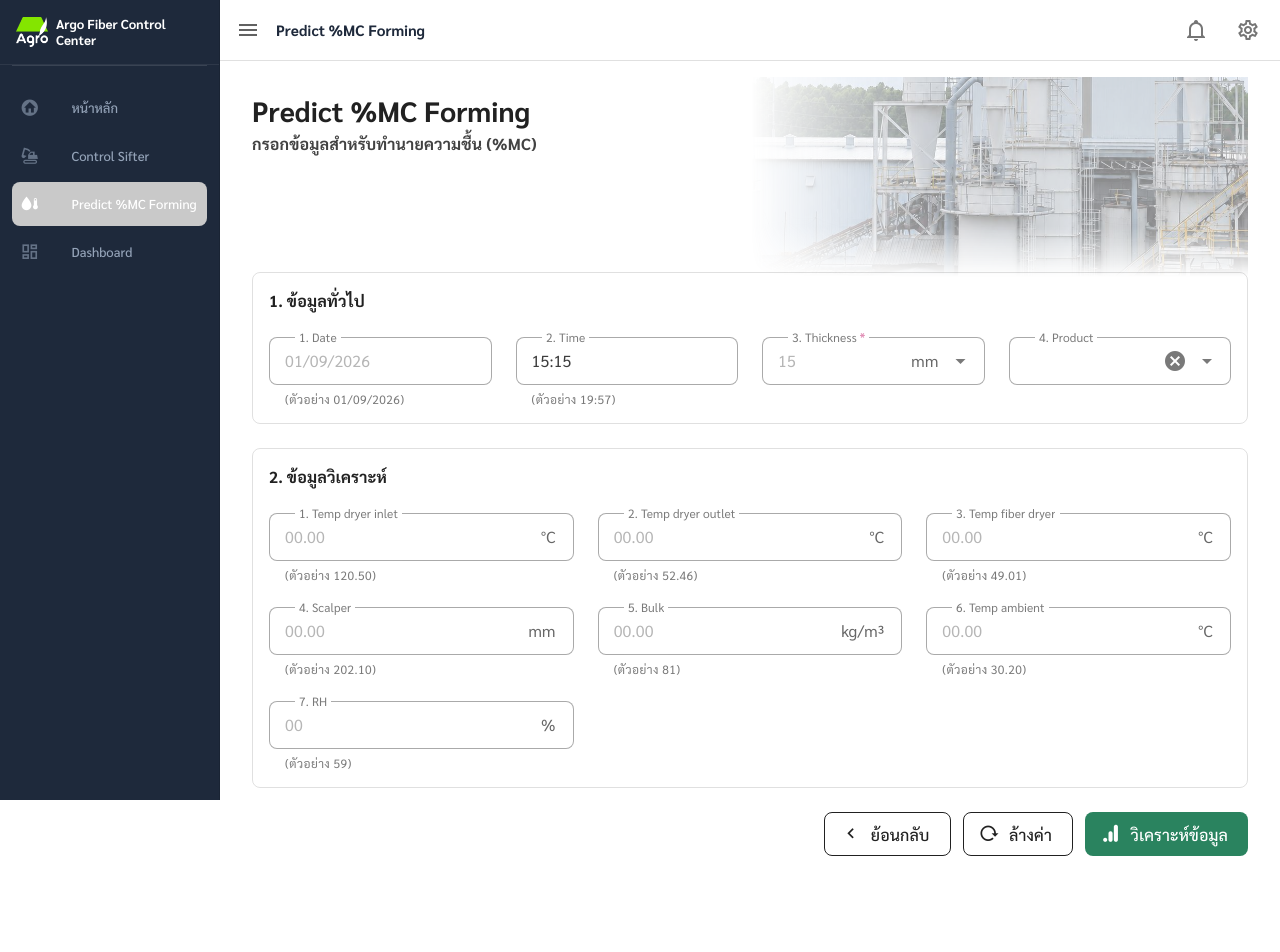
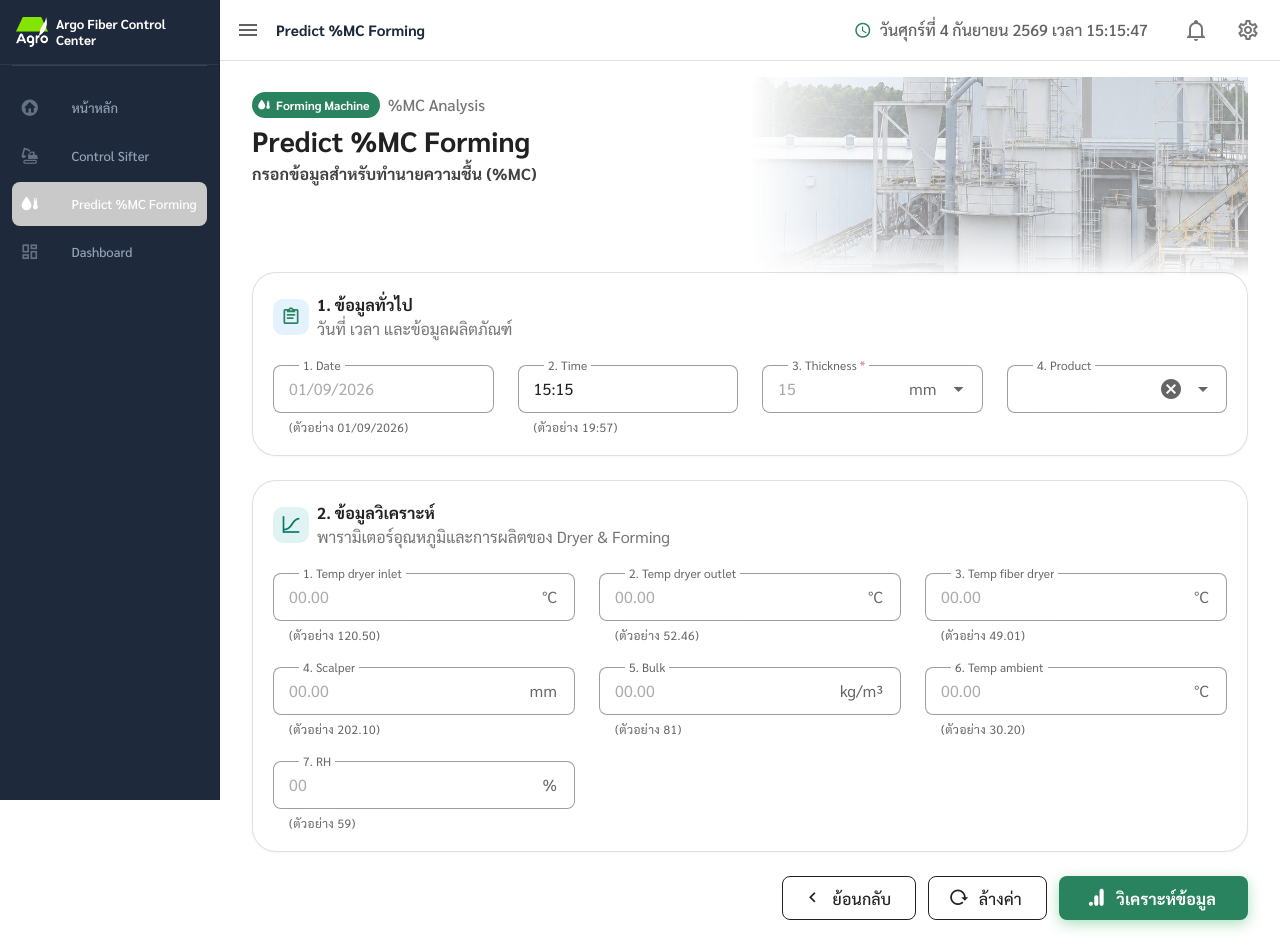
Before and after one commit to SOMDOi555/Project-Bank, a Vue app: page /predict-mc in a window 1280 px wide. Before the commit the page ends 888 px from the top, so only its background shows below. Built offline with nearby package versions, Linux system fonts and the light colour scheme; a small style sheet from the web is missing.

Commit message:
feat: implement MC prediction UI components and pages for moisture content analysis

```diff
--- a/src/App.vue
+++ b/src/App.vue
@@ -60,6 +60,12 @@
 
       <v-spacer />
 
+      <!-- Thai Date & Time Display -->
+      <div class="d-none d-sm-flex align-center ga-2 text-grey-darken-2 mr-3 px-3 py-1">
+        <v-icon size="18" color="primary">mdi-clock-outline</v-icon>
+        <span class="text-caption font-weight-medium">{{ currentThaiDateTime }}</span>
+      </div>
+
       <!-- Top Bar Actions -->
       <v-btn icon variant="text" color="grey-darken-1" class="mr-1">
         <v-icon>mdi-bell-outline</v-icon>
@@ -77,12 +83,37 @@
 </template>
 
 <script setup lang="ts">
-import { ref, computed } from "vue";
+import { ref, computed, onMounted, onUnmounted } from "vue";
 import { useRoute, useRouter } from "vue-router";
 
 const drawer = ref(true);
 const route = useRoute();
 const router = useRouter();
+
+// วันที่และเวลาปัจจุบันแบบไทย
+const currentThaiDateTime = ref("");
+const updateThaiDateTime = () => {
+  const now = new Date();
+  currentThaiDateTime.value = now.toLocaleDateString("th-TH", {
+    year: "numeric",
+    month: "long",
+    day: "numeric",
+    weekday: "long",
+    hour: "2-digit",
+    minute: "2-digit",
+    second: "2-digit",
+  });
+};
+
+let timer: ReturnType<typeof setInterval> | null = null;
+onMounted(() => {
+  updateThaiDateTime();
+  timer = setInterval(updateThaiDateTime, 1000);
+});
+
+onUnmounted(() => {
+  if (timer) clearInterval(timer);
+});
 
 const menuItems = [
   {
--- a/src/components/AnalysisForm.vue
+++ b/src/components/AnalysisForm.vue
@@ -9,6 +9,13 @@
 
       <v-row align="center" justify="space-between" class="welcome-content">
         <v-col cols="12" md="8" lg="7">
+          <div class="d-flex align-center ga-2 mb-1">
+            <v-chip size="small" color="primary" variant="flat" class="font-weight-bold">
+              <v-icon start size="14">mdi-filter-cog</v-icon>
+              {{ machine.name }}
+            </v-chip>
+            <span class="text-caption text-grey-darken-1 font-weight-medium">Machine Analysis</span>
+          </div>
           <div
             class="text-headline-medium font-weight-bold text-grey-darken-4 mb-1"
           >
@@ -17,7 +24,7 @@
           <div
             class="text-title-medium font-weight-bold text-grey-darken-3 mb-2"
           >
-            กรอกข้อมูลสำหรับวิเคราะห์ข้อมูล
+            กรอกข้อมูลสำหรับวิเคราะห์ข้อมูล Sifter
           </div>
         </v-col>
       </v-row>
@@ -26,10 +33,16 @@
     <!-- Form -->
     <v-form ref="formRef" @submit.prevent="handleSubmit">
       <!-- กลุ่มที่ 1: Product -->
-      <div class="mb-6 border rounded-lg pa-4">
-        <v-row>
-          <v-col cols="12">
-            <div class="text-title-medium font-weight-bold">1. Product</div>
+      <div class="form-section-card mb-6 border rounded-xl pa-5 bg-white">
+        <v-row class="mb-2">
+          <v-col cols="12" class="d-flex align-center ga-2">
+            <div class="section-icon-box bg-blue-lighten-5">
+              <v-icon color="primary" size="20">mdi-package-variant-closed</v-icon>
+            </div>
+            <div>
+              <div class="text-title-medium font-weight-bold text-grey-darken-4">1. Product</div>
+              <div class="text-caption text-grey-darken-1">ข้อมูลชนิดผลิตภัณฑ์และล็อตการผลิต</div>
+            </div>
           </v-col>
         </v-row>
 
@@ -89,11 +102,17 @@
       </div>
 
       <!-- กลุ่มที่ 2: Fiber Condition -->
-      <div class="mb-6 border rounded-lg pa-4">
-        <v-row>
-          <v-col cols="12">
-            <div class="text-title-medium font-weight-bold">
+      <div class="form-section-card mb-6 border rounded-xl pa-5 bg-white">
+        <v-row class="mb-2">
+          <v-col cols="12" class="d-flex align-center ga-2">
+            <div class="section-icon-box bg-teal-lighten-5">
+              <v-icon color="teal-darken-2" size="20">mdi-flask-outline</v-icon>
+            </div>
+            <div>
+              <div class="text-title-medium font-weight-bold text-grey-darken-4">
                 2. Fiber Condition
+              </div>
+              <div class="text-caption text-grey-darken-1">สภาวะและคุณสมบัติของเส้นใยไม้</div>
             </div>
           </v-col>
         </v-row>
@@ -105,7 +124,7 @@
               v-model="formData.weight"
               type="number"
               step="0.01"
-              label="Weight(น้ำหนัก)"
+              label="Weight (น้ำหนัก)"
               placeholder="00.00"
               persistent-placeholder
               variant="outlined"
@@ -138,6 +157,7 @@
               label="Volume (ปริมาตร)"
               suffix="ml"
               hint="(กรอกค่า 40-50)"
+              placeholder="00"
               persistent-placeholder
               persistent-hint
               clearable
@@ -183,11 +203,17 @@
       </div>
 
       <!-- กลุ่มที่ 3: Sifter condition -->
-      <div class="mb-6 border rounded-lg pa-4">
-        <v-row>
-          <v-col cols="12">
-            <div class="text-title-medium font-weight-bold">
+      <div class="form-section-card mb-6 border rounded-xl pa-5 bg-white">
+        <v-row class="mb-2">
+          <v-col cols="12" class="d-flex align-center ga-2">
+            <div class="section-icon-box bg-amber-lighten-5">
+              <v-icon color="amber-darken-3" size="20">mdi-tune-vertical</v-icon>
+            </div>
+            <div>
+              <div class="text-title-medium font-weight-bold text-grey-darken-4">
                 3. Sifter condition
+              </div>
+              <div class="text-caption text-grey-darken-1">พารามิเตอร์การตั้งค่าเครื่อง Sifter</div>
             </div>
           </v-col>
         </v-row>
@@ -301,7 +327,7 @@
             variant="outlined"
             rounded="lg"
             size="large"
-          class="w-100 w-sm-auto"
+            class="w-100 w-sm-auto px-6 font-weight-medium"
             prepend-icon="mdi-chevron-left"
             @click="emit('back')"
           >
@@ -311,7 +337,7 @@
             variant="outlined"
             rounded="lg"
             size="large"
-          class="w-100 w-sm-auto"
+            class="w-100 w-sm-auto px-6 font-weight-medium"
             prepend-icon="mdi-reload"
             @click="resetForm"
           >
@@ -321,7 +347,7 @@
             variant="flat"
             rounded="lg"
             size="large"
-          class="bg-primary w-100 w-sm-auto"
+            class="bg-primary w-100 w-sm-auto px-8 font-weight-bold shadow-btn"
             prepend-icon="mdi-google-analytics"
             @click="handleSubmit"
           >
@@ -499,6 +525,41 @@ const handleSubmit = async () => {
   mask-composite: intersect;
 }
 
+/* --- Form Section Card Polish --- */
+.form-section-card {
+  box-shadow: 0 1px 3px rgba(0, 0, 0, 0.04);
+  transition: all 0.2s ease-in-out;
+}
+
+.form-section-card:hover {
+  border-color: #cbd5e1 !important;
+  box-shadow: 0 4px 12px rgba(0, 0, 0, 0.05);
+}
+
+.section-icon-box {
+  width: 36px;
+  height: 36px;
+  border-radius: 10px;
+  display: flex;
+  align-items: center;
+  justify-content: center;
+  flex-shrink: 0;
+}
+
+.shadow-btn {
+  box-shadow: 0 4px 14px rgba(22, 163, 74, 0.35) !important;
+  transition: transform 0.15s ease, box-shadow 0.15s ease;
+}
+
+.shadow-btn:hover {
+  transform: translateY(-1px);
+  box-shadow: 0 6px 18px rgba(22, 163, 74, 0.45) !important;
+}
+
+.shadow-btn:active {
+  transform: translateY(0);
+}
+
 @media (max-width: 768px) {
   .factory-bg-container {
     width: 65%;
--- a/src/components/AnalysisResult.vue
+++ b/src/components/AnalysisResult.vue
@@ -14,22 +14,12 @@
           </div>
         </div>
       </div>
-      <v-btn
-        variant="outlined"
-        color="grey-darken-2"
-        rounded="lg"
-        prepend-icon="mdi-arrow-left"
-        size="small"
-        @click="emit('back')"
-      >
-        กลับไปวิเคราะห์ใหม่
-      </v-btn>
     </div>
 
     <!-- Top Cards Row: Bulk Density, Current Sifter, Recommendation -->
     <v-row class="mb-6">
       <!-- Bulk Density Result -->
-      <v-col cols="12" md="4">
+      <v-col cols="12" md="6">
         <v-card rounded="lg" elevation="0" class="result-card h-100">
           <v-card-text class="pa-6 text-center">
             <div class="d-flex align-center ga-2 mb-4">
@@ -72,7 +62,7 @@
       </v-col>
 
       <!-- Analysis Input Data (Form Data Summary) -->
-      <v-col cols="12" md="4">
+      <v-col cols="12" md="6">
         <v-card rounded="lg" elevation="0" class="result-card h-100">
           <v-card-text class="pa-6">
             <div class="d-flex align-center justify-space-between mb-4">
@@ -183,9 +173,10 @@
           </v-card-text>
         </v-card>
       </v-col>
-
+    </v-row>
+    <v-row>
       <!-- Recommendation -->
-      <v-col cols="12" md="4">
+      <v-col cols="12">
         <v-card rounded="lg" elevation="0" class="result-card h-100">
           <v-card-text class="pa-5">
             <!-- Header -->
@@ -194,7 +185,7 @@
                 <v-icon :color="isNormal ? 'success' : 'warning'" size="20">mdi-tune</v-icon>
               </div>
               <div>
-                <div class="section-title" style="font-size:14px;">
+                <div class="section-title" style="font-size:16px;">
                   {{ isNormal ? 'ค่าอยู่ในเกณฑ์ปกติ' : 'ควรปรับลดค่า Sifter เพื่อลด Bulk Density' }}
                 </div>
                 <div class="rec-subtitle">
@@ -204,8 +195,9 @@
             </div>
 
             <!-- Adjustment Table -->
-            <div class="adj-table">
-              <!-- Table Header -->
+            <div class="adj-table-wrapper">
+              <div class="adj-table">
+                <!-- Table Header -->
               <div class="adj-table-header">
                 <div class="adj-col adj-col--var">ตัวแปรที่ต้องปรับ</div>
                 <div class="adj-col adj-col--current">ค่าปัจจุบัน</div>
@@ -317,7 +309,7 @@
                   {{ result?.formData?.damper1 != null ? `${result.formData.damper1} mm` : '—' }}
                 </div>
                 <div class="adj-col adj-col--range adj-col--highlight">
-                  <div class="adj-val--range" style="font-size:13px;">
+                  <div class="adj-val--range">
                     {{ result?.formData?.damper1 != null ? `${result.formData.damper1} mm` : '—' }}
                   </div>
                   <div class="adj-val--hint">(คงเดิม)</div>
@@ -328,8 +320,9 @@
                 </div>
               </div>
             </div>
+          </div>
 
-            <!-- Footer note -->
+          <!-- Footer note -->
             <div class="rec-footer mt-3">
               <v-icon size="14" color="info" class="me-1">mdi-information-outline</v-icon>
               <span>หลังปรับแล้ว ให้ตรวจวัดค่า Bulk Density อีกครั้ง</span>
@@ -338,13 +331,37 @@
         </v-card>
       </v-col>
     </v-row>
+
+    <!-- Bottom Actions -->
+    <v-row class="mt-4 mb-2">
+      <v-col cols="12" class="d-flex justify-center justify-sm-end">
+        <v-btn
+          variant="flat"
+          color="primary"
+          rounded="lg"
+          size="large"
+          prepend-icon="mdi-arrow-left"
+          class="w-100 w-sm-auto px-8 font-weight-bold"
+          @click="emit('back')"
+        >
+          กลับไปวิเคราะห์ใหม่
+        </v-btn>
+      </v-col>
+    </v-row>
   </div>
 </template>
 
 <script setup lang="ts">
-import { computed } from 'vue'
+import { computed, onMounted } from 'vue'
 import type { SifterAnalysisResult } from '@/types/machine'
 import { getRecommendedRanges, type RecommendedRanges } from '@/utils/sifter'
+
+onMounted(() => {
+  window.scrollTo({ top: 0, left: 0, behavior: 'instant' })
+  // Scroll main content container if Vuetify uses internal scrolling
+  document.querySelector('.v-main')?.scrollTo({ top: 0, left: 0, behavior: 'instant' })
+  document.documentElement.scrollTo({ top: 0, left: 0, behavior: 'instant' })
+})
 
 const props = defineProps<{
   result: SifterAnalysisResult | null
@@ -564,8 +581,8 @@ function diffDirection(dMin: number, dMax: number): 'down' | 'up' | 'same' {
 
 /* --- Recommendation --- */
 .rec-icon {
-  width: 36px;
-  height: 36px;
+  width: 40px;
+  height: 40px;
   border-radius: 50%;
   display: flex;
   align-items: center;
@@ -577,17 +594,23 @@ function diffDirection(dMin: number, dMax: number): 'down' | 'up' | 'same' {
 .rec-icon--warn { background: #fef3c7; }
 
 .rec-subtitle {
-  font-size: 11px;
-  color: #94a3b8;
-  margin-top: 1px;
+  font-size: 16px;
+  color: #64748b;
+  margin-top: 2px;
 }
 
 /* --- Adjustment Table --- */
+.adj-table-wrapper {
+  width: 100%;
+  overflow-x: auto;
+  -webkit-overflow-scrolling: touch;
+}
+
 .adj-table {
   border: 1px solid #e2e8f0;
   border-radius: 10px;
-  overflow: hidden;
-  font-size: 11px;
+  font-size: 16px;
+  min-width: 580px;
 }
 
 .adj-table-header,
@@ -602,7 +625,7 @@ function diffDirection(dMin: number, dMax: number): 'down' | 'up' | 'same' {
   border-bottom: 1px solid #e2e8f0;
   font-weight: 700;
   color: #64748b;
-  font-size: 10px;
+  font-size: 14px;
   text-transform: uppercase;
   letter-spacing: 0.04em;
 }
@@ -642,62 +665,62 @@ function diffDirection(dMin: number, dMax: number): 'down' | 'up' | 'same' {
 }
 
 .adj-var-name {
-  font-size: 11px;
+  font-size: 16px;
   font-weight: 700;
   color: #1e293b;
   line-height: 1.2;
 }
 
 .adj-var-sub {
-  font-size: 10px;
+  font-size: 13px;
   color: #94a3b8;
 }
 
 .adj-val--current {
-  font-size: 13px;
+  font-size: 16px;
   font-weight: 800;
   color: #000000;
 }
 
 .adj-val--range {
-  font-size: 12px;
+  font-size: 16px;
   font-weight: 800;
   color: #16a34a;
   text-align: center;
 }
 
 .adj-val--hint {
-  font-size: 9px;
+  font-size: 12px;
   color: #64748b;
   text-align: center;
   line-height: 1.3;
 }
 
 .adj-val--ok {
-  font-size: 11px;
+  font-size: 16px;
   font-weight: 600;
   color: #64748b;
 }
 
 .adj-change--down {
-  font-size: 10px;
+  font-size: 14px;
   font-weight: 700;
   color: #16a34a;
 }
 
 .adj-change--val {
-  font-size: 11px;
+  font-size: 16px;
   font-weight: 800;
   color: #16a34a;
 }
 
 .adj-change--neutral {
-  font-size: 10px;
+  font-size: 14px;
   color: #94a3b8;
 }
 
 .adj-change--up {
-  font-size: 10px;
+  font-size: 14px;
   font-weight: 700;
   color: #d97706;
 }
@@ -710,12 +733,48 @@ function diffDirection(dMin: number, dMax: number): 'down' | 'up' | 'same' {
 .rec-footer {
   display: flex;
   align-items: center;
-  font-size: 11px;
+  font-size: 14px;
   color: #64748b;
   background: #f0f9ff;
   border: 1px solid #bae6fd;
   border-radius: 6px;
-  padding: 6px 10px;
+  padding: 8px 12px;
   line-height: 1.5;
 }
+
+.shadow-btn {
+  box-shadow: 0 4px 14px rgba(22, 163, 74, 0.35) !important;
+  transition: transform 0.15s ease, box-shadow 0.15s ease;
+}
+
+.shadow-btn:hover {
+  transform: translateY(-1px);
+  box-shadow: 0 6px 18px rgba(22, 163, 74, 0.45) !important;
+}
+
+.shadow-btn:active {
+  transform: translateY(0);
+}
+
+@media (max-width: 600px) {
+  .adj-table {
+    min-width: 520px;
+    font-size: 14px;
+  }
+  .adj-table-header {
+    font-size: 12px;
+  }
+  .adj-var-name {
+    font-size: 14px;
+  }
+  .adj-val--current,
+  .adj-val--range,
+  .adj-val--ok,
+  .adj-change--val {
+    font-size: 14px;
+  }
+  .rec-subtitle {
+    font-size: 14px;
+  }
+}
 </style>
--- a/src/components/PredictMCForm.vue
+++ b/src/components/PredictMCForm.vue
@@ -9,6 +9,13 @@
 
       <v-row align="center" justify="space-between" class="welcome-content">
         <v-col cols="12" md="8" lg="7">
+          <div class="d-flex align-center ga-2 mb-1">
+            <v-chip size="small" color="primary" variant="flat" class="font-weight-bold">
+              <v-icon start size="14">mdi-water-thermometer</v-icon>
+              Forming Machine
+            </v-chip>
+            <span class="text-caption text-grey-darken-1 font-weight-medium">%MC Analysis</span>
+          </div>
           <div
             class="text-headline-medium font-weight-bold text-grey-darken-4 mb-1"
           >
@@ -25,11 +32,17 @@
 
     <!-- Form -->
     <v-form ref="formRef" @submit.prevent="handleSubmit">
-      <!-- หมวดที่ 1: ข้อมูลทั่วไป (ไม่มี Badge ตามคำขอ) -->
-      <div class="mb-6 border rounded-lg pa-4">
-        <v-row class="mb-1">
-          <v-col cols="12">
-            <div class="text-title-medium font-weight-bold">1. ข้อมูลทั่วไป</div>
+      <!-- หมวดที่ 1: ข้อมูลทั่วไป -->
+      <div class="form-section-card mb-6 border rounded-xl pa-5 bg-white">
+        <v-row class="mb-2">
+          <v-col cols="12" class="d-flex align-center ga-2">
+            <div class="section-icon-box bg-blue-lighten-5">
+              <v-icon color="primary" size="20">mdi-clipboard-text-outline</v-icon>
+            </div>
+            <div>
+              <div class="text-title-medium font-weight-bold text-grey-darken-4">1. ข้อมูลทั่วไป</div>
+              <div class="text-caption text-grey-darken-1">วันที่ เวลา และข้อมูลผลิตภัณฑ์</div>
+            </div>
           </v-col>
         </v-row>
 
@@ -124,12 +137,18 @@
         </v-row>
       </div>
 
-      <!-- หมวดที่ 2: ข้อมูลวิเคราะห์ (ไม่มี Badge ตามคำขอ) -->
-      <div class="mb-6 border rounded-lg pa-4">
-        <v-row class="mb-1">
-          <v-col cols="12">
-            <div class="text-title-medium font-weight-bold">
-              2. ข้อมูลวิเคราะห์
+      <!-- หมวดที่ 2: ข้อมูลวิเคราะห์ -->
+      <div class="form-section-card mb-6 border rounded-xl pa-5 bg-white">
+        <v-row class="mb-2">
+          <v-col cols="12" class="d-flex align-center ga-2">
+            <div class="section-icon-box bg-teal-lighten-5">
+              <v-icon color="teal-darken-2" size="20">mdi-chart-bell-curve-cumulative</v-icon>
+            </div>
+            <div>
+              <div class="text-title-medium font-weight-bold text-grey-darken-4">
+                2. ข้อมูลวิเคราะห์
+              </div>
+              <div class="text-caption text-grey-darken-1">พารามิเตอร์อุณหภูมิและการผลิตของ Dryer & Forming</div>
             </div>
           </v-col>
         </v-row>
@@ -292,7 +311,7 @@
             variant="outlined"
             rounded="lg"
             size="large"
-            class="w-100 w-sm-auto"
+            class="w-100 w-sm-auto px-6 font-weight-medium"
             prepend-icon="mdi-chevron-left"
             @click="emit('back')"
           >
@@ -302,7 +321,7 @@
             variant="outlined"
             rounded="lg"
             size="large"
-            class="w-100 w-sm-auto"
+            class="w-100 w-sm-auto px-6 font-weight-medium"
             prepend-icon="mdi-reload"
             @click="resetForm"
           >
@@ -312,7 +331,7 @@
             variant="flat"
             rounded="lg"
             size="large"
-            class="bg-primary w-100 w-sm-auto"
+            class="bg-primary w-100 w-sm-auto px-8 font-weight-bold shadow-btn"
             prepend-icon="mdi-google-analytics"
             @click="handleSubmit"
           >
@@ -543,6 +562,41 @@ const handleSubmit = async () => {
   mask-composite: intersect;
 }
 
+/* --- Form Section Card Polish --- */
+.form-section-card {
+  box-shadow: 0 1px 3px rgba(0, 0, 0, 0.04);
+  transition: all 0.2s ease-in-out;
+}
+
+.form-section-card:hover {
+  border-color: #cbd5e1 !important;
+  box-shadow: 0 4px 12px rgba(0, 0, 0, 0.05);
+}
+
+.section-icon-box {
+  width: 36px;
+  height: 36px;
+  border-radius: 10px;
+  display: flex;
+  align-items: center;
+  justify-content: center;
+  flex-shrink: 0;
+}
+
+.shadow-btn {
+  box-shadow: 0 4px 14px rgba(22, 163, 74, 0.35) !important;
+  transition: transform 0.15s ease, box-shadow 0.15s ease;
+}
+
+.shadow-btn:hover {
+  transform: translateY(-1px);
+  box-shadow: 0 6px 18px rgba(22, 163, 74, 0.45) !important;
+}
+
+.shadow-btn:active {
+  transform: translateY(0);
+}
+
 .green-wave-accent {
   position: absolute;
   bottom: 0;
--- a/src/pages/index.vue
+++ b/src/pages/index.vue
@@ -36,7 +36,7 @@
 
             <!-- แถบสถานะ (Status Bar) -->
             <div
-              class="status-bar d-inline-flex align-center flex-wrap ga-2 ga-sm-4 px-4 py-2 rounded-lg bg-white border"
+              class="status-bar d-inline-flex align-center flex-wrap ga-2 ga-sm-4 px-3 px-sm-4 py-2 rounded-lg bg-white border"
             >
               <div class="d-flex align-center ga-2">
                 <v-icon size="16" color="success">mdi-gauge-full</v-icon>
@@ -44,14 +44,14 @@
                   >ระบบทำงานปกติ</span
                 >
               </div>
-              <v-divider vertical class="my-1" />
+              <v-divider vertical class="d-none d-sm-block my-1" />
               <div
                 class="d-flex align-center ga-1 text-caption text-grey-darken-2"
               >
                 <v-icon size="16" color="grey-darken-1">mdi-factory</v-icon>
                 <span>Plant : FRT-MDF</span>
               </div>
-              <v-divider vertical class="my-1" />
+              <v-divider vertical class="d-none d-sm-block my-1" />
               <div
                 class="d-flex align-center ga-1 text-caption text-grey-darken-2"
               >
```
Also changed, not shown: src/components/PredictMCResult.vue (+24 -11 lines), src/pages/predict-mc.vue (+9 -0 lines), src/pages/sifter.vue (+9 -0 lines). Lines whose indentation alone changed are shown as unchanged.
